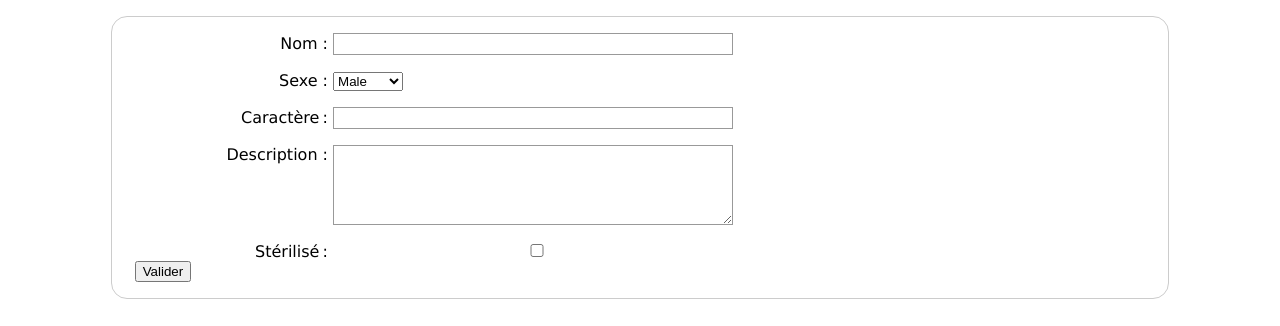
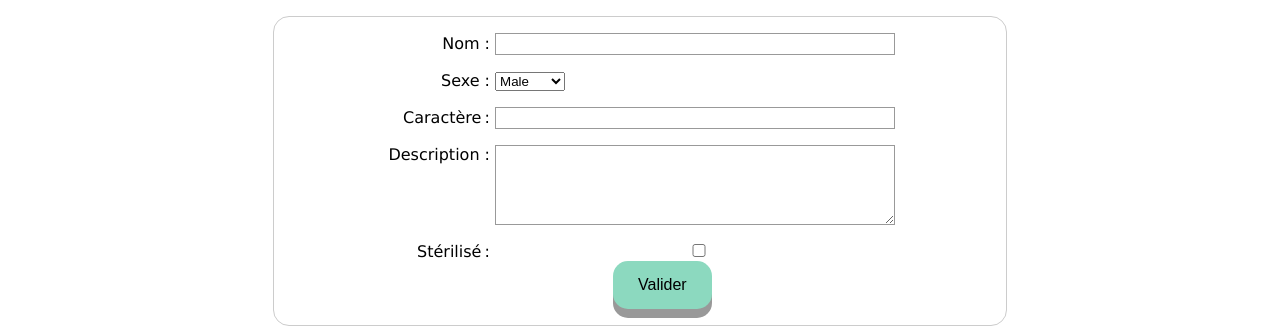
Before and after one commit to les-rescapes-du-quercy/ossaca, a Flask app: template templates/dog.html in a window 1280 px wide. Shown: the part 1348-1674 px from the top of the page. Before the commit the page ends 1647 px from the top, so only its background shows below. Run offline with Flask 2, Linux system fonts and the light colour scheme; the template is opened without the code that fills it: most values are stand-ins (such as "Sample title", 1, 10 or a date in 2020); some libraries are stand-ins or nearby versions.

Commit message:
css: Update button shape
Signed-off-by: Mylene Josserand <josserand.mylene@gmail.com>

```diff
--- a/static/common.css
+++ b/static/common.css
@@ -56,6 +56,7 @@ header {
 .button {
   background-color: #8cd9bf;
   border: none;
+  border-radius: 15px;
   color: black;
   padding: 15px 25px;
   text-align: center;
@@ -64,8 +65,41 @@ header {
   border-radius: 1em;
   margin-bottom: 0.5em;
   margin-left: 0.5em;
+  box-shadow: 0 9px #999;
 }
 
 .button:hover {
-  background-color: ;
+    background-color: #5d9b9b;
 }
+
+.button:active {
+  background-color: #5d9b9b;
+  box-shadow: 0 5px #666;
+  transform: translateY(4px);
+}
+
+.submit {
+    display: inline-block;
+    padding: 15px 25px;
+    font-size: 16px;
+    cursor: pointer;
+    text-align: center;
+    color: black;
+    background-color: #8cd9bf;
+    border: none;
+    border-radius: 15px;
+    box-shadow: 0 9px #999;
+    position:relative;
+    top:45%;
+    left:45%;
+}
+
+.submit:hover {
+    background-color: #5d9b9b;
+}
+
+.submit:active {
+  background-color: #5d9b9b;
+  box-shadow: 0 5px #666;
+  transform: translateY(4px);
+}
--- a/static/form.css
+++ b/static/form.css
@@ -2,6 +2,7 @@ form {
   margin: 0 auto;
   margin-top: 1em;
   width: 80%;
+  max-width: 700px;
   padding: 1em;
   border: 1px solid #CCC;
   border-radius: 1em;
--- a/templates/dog.html
+++ b/templates/dog.html
@@ -67,5 +67,5 @@
     <label for="coic">Stérilisé :</label>
     <input name="democheckbox" type="checkbox" value="1" />
   </div>
-  <button type="submit" value="Submit">Valider</button>
+  <button class="submit" type="submit" value="submit">Valider</button>
 </form>
--- a/templates/dogs.html
+++ b/templates/dogs.html
@@ -2,11 +2,11 @@
 
 {% include 'header.html' %}
 
-<title>Ossaca - chiens</title>
+<title>Liste chiens</title>
 
 <p>
   <form action="/dogs/new_dog.html" method="get">
-    <button class="button" type="submit" name="submit_button" value="new_dog">Nouveau chien</button>
+    <button class="button" type="submit">Nouveau chien</button>
   </form>
 
   <table id="animals">
```
